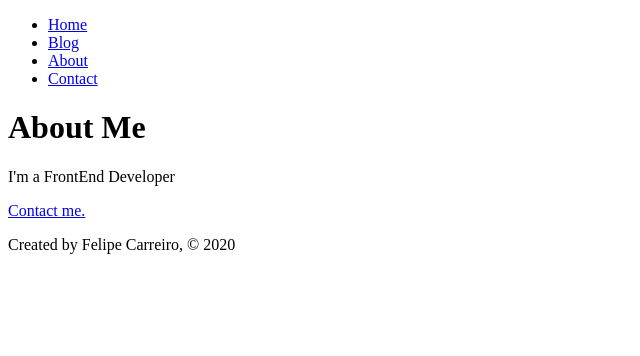
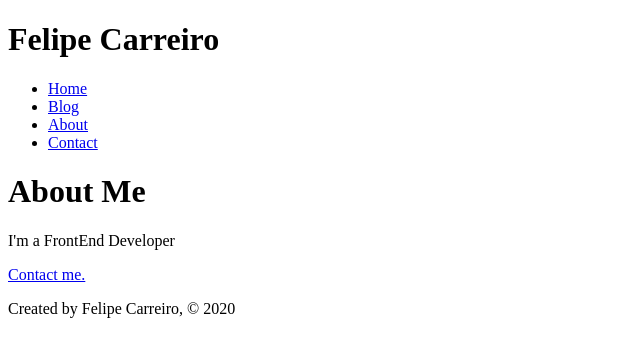
Before and after one commit to fmcarreiro/Gatsby-Bootcamp-at-andrew_j_mead, a Gatsby site: page /about in a window 1280 px wide. Shown: the whole page, without its empty margins (0-640 px from the left). Built offline with nearby package versions, Linux system fonts and the light colour scheme; Gatsby itself is replaced by a stand-in of ours.

Commit message:
Creating Gatsby Page Layouts

```diff
--- a/src/components/header.js
+++ b/src/components/header.js
@@ -4,6 +4,7 @@
 const Header = () => {
   return (
     <header>
+        <h1>Felipe Carreiro</h1>
       <nav>
         <ul>
           <li>
--- /dev/null
+++ b/src/components/layout.js
@@ -0,0 +1,15 @@
+import React from "react"
+import Header from "../components/header"
+import Footer from "../components/footer"
+
+const Layout = props => {
+  return (
+    <div>
+      <Header />
+      {props.children}
+      <Footer />
+    </div>
+  )
+}
+
+export default Layout
--- a/src/pages/about.js
+++ b/src/pages/about.js
@@ -1,19 +1,17 @@
 import React from "react"
 import { Link } from "gatsby"
-import Footer from "../components/footer"
-import Header from "../components/header"
+import Layout from "../components/layout"
+
 
 const AboutPage = () => {
   return (
-    <div>
-      <Header />
+    <Layout>
     <h1>About Me</h1>
     <p> I'm a FrontEnd Developer</p>
     <p>
       <Link to="/contact">Contact me.</Link>
     </p>
-      <Footer />
-    </div>
+    </Layout>
    )
 }
 
```
Also changed, not shown: src/pages/blog.js (+3 -6 lines), src/pages/contact.js (+4 -4 lines), src/pages/index.js (+4 -6 lines). Lines whose indentation alone changed are shown as unchanged.
